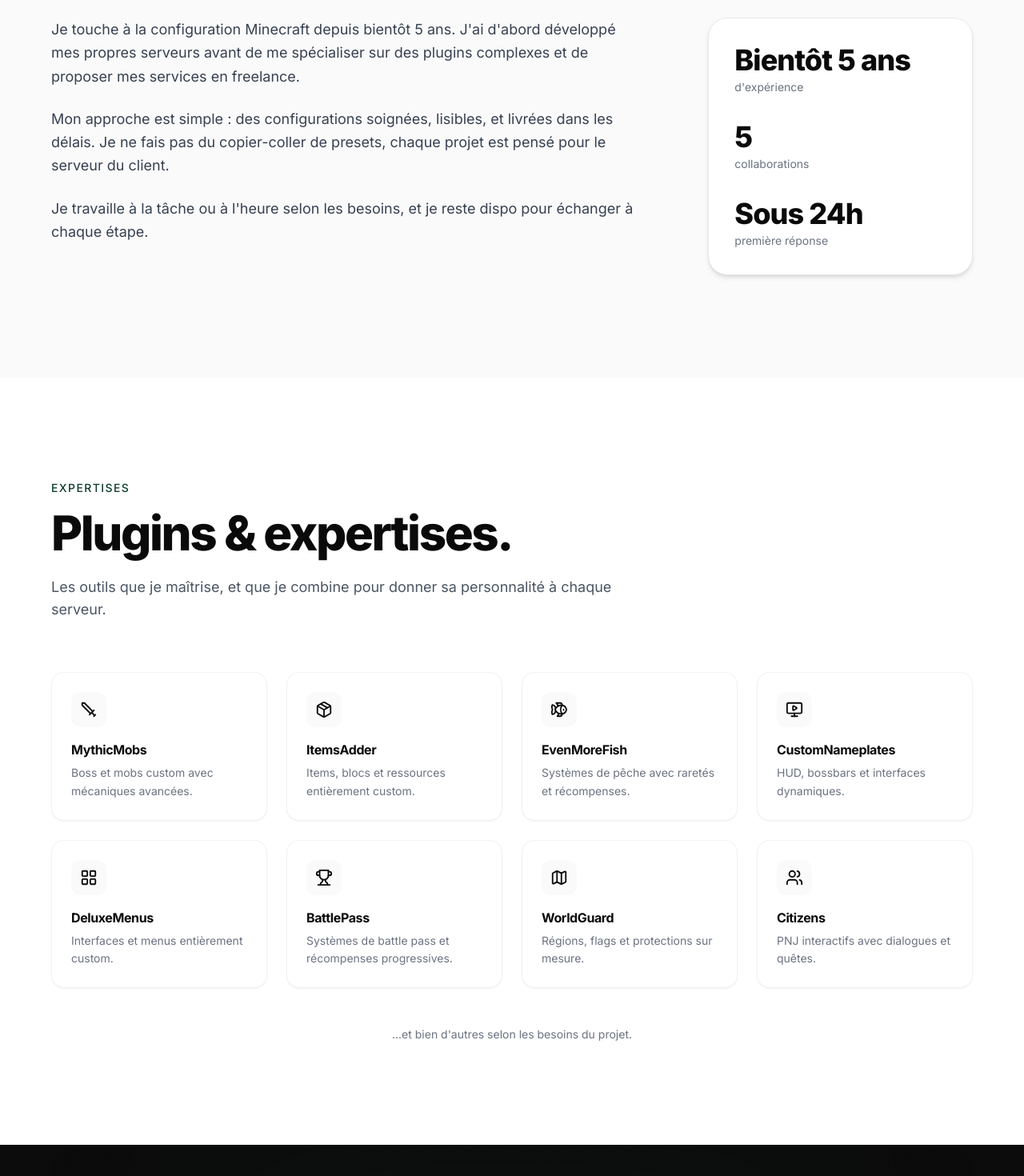
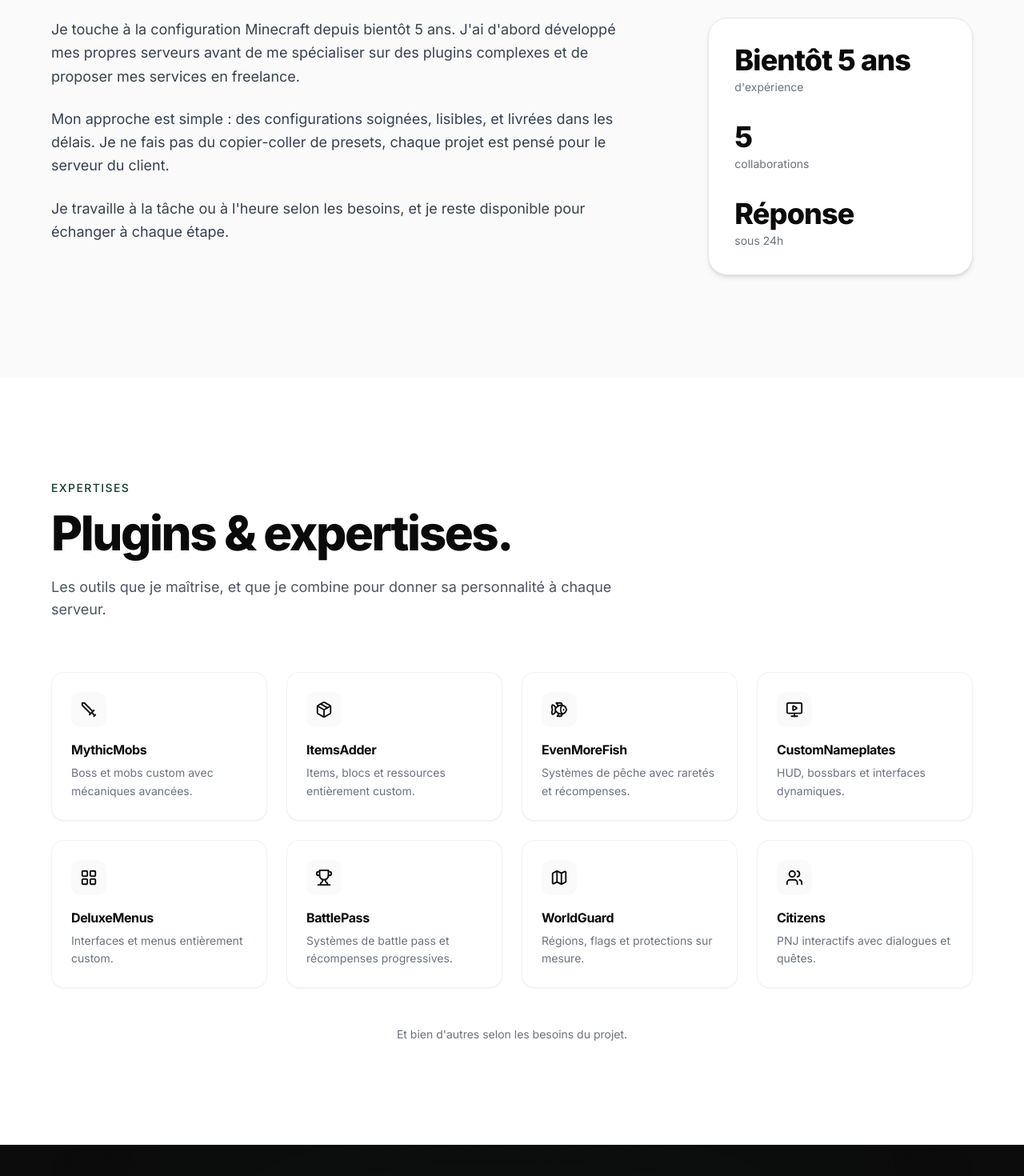
Before and after one commit to Rayzk24/portfolio, a React (Vite) app: page / in a window 1280 px wide. Shown: the part 1126-2596 px from the top of the page at 80% size. Built offline with nearby package versions, Linux system fonts and the light colour scheme.

Commit message:
Refine about and skills copy

```diff
--- a/src/components/About.jsx
+++ b/src/components/About.jsx
@@ -3,7 +3,7 @@ import { motion } from 'framer-motion';
 const stats = [
   { value: 'Bientôt 5 ans', label: "d'expérience" },
   { value: '5', label: 'collaborations' },
-  { value: 'Sous 24h', label: 'première réponse' },
+  { value: 'Réponse', label: 'sous 24h' },
 ];
 
 export default function About() {
@@ -45,7 +45,7 @@ export default function About() {
             </p>
             <p>
               Je travaille à la tâche ou à l'heure selon les besoins, et je
-              reste dispo pour échanger à chaque étape.
+              reste disponible pour échanger à chaque étape.
             </p>
           </motion.div>
 
--- a/src/components/Skills.jsx
+++ b/src/components/Skills.jsx
@@ -128,7 +128,7 @@ export default function Skills() {
           transition={{ duration: 0.6, delay: 0.2 }}
           className="mt-12 text-center text-sm text-gray-500"
         >
-          ...et bien d'autres selon les besoins du projet.
+          Et bien d'autres selon les besoins du projet.
         </motion.p>
       </div>
     </section>
```
